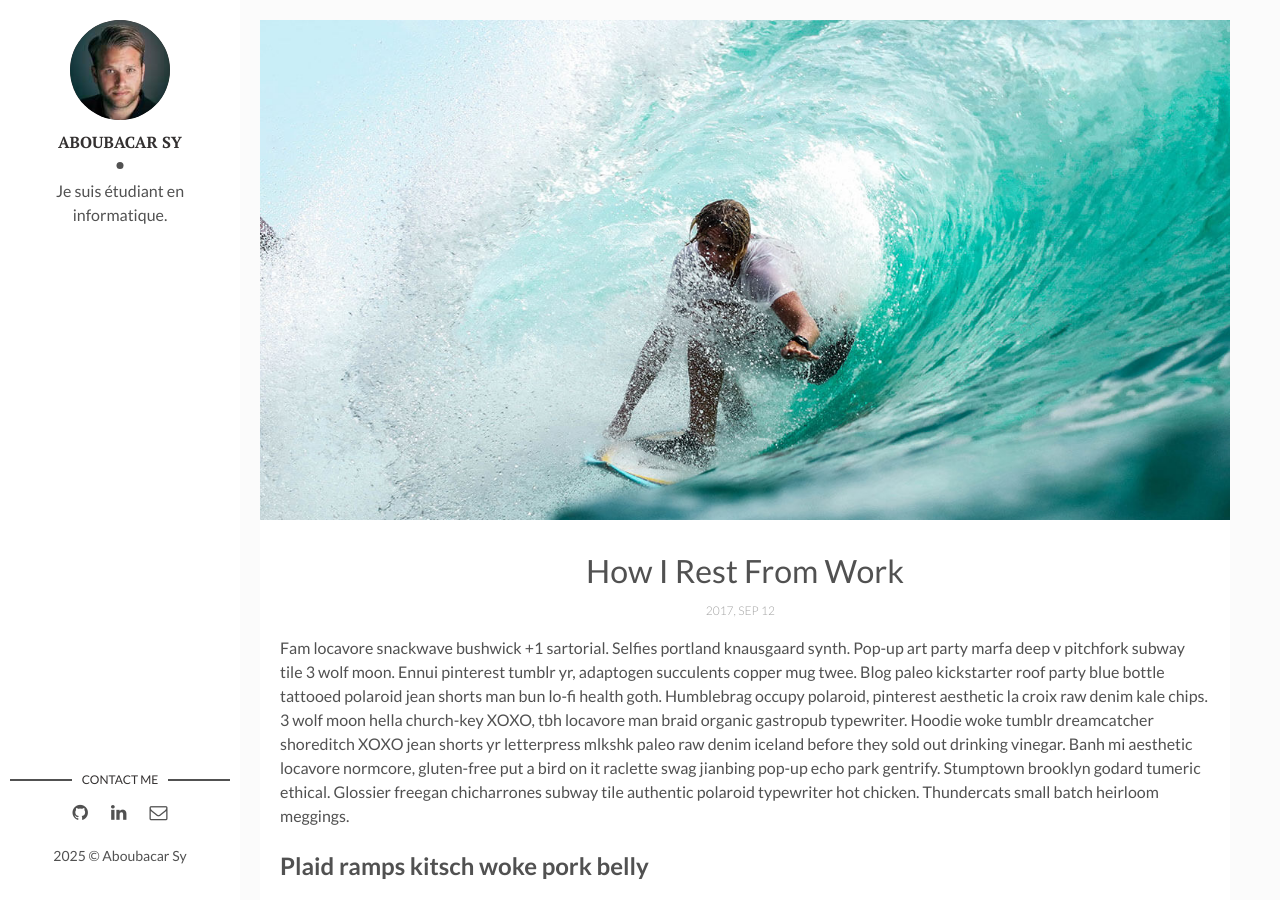
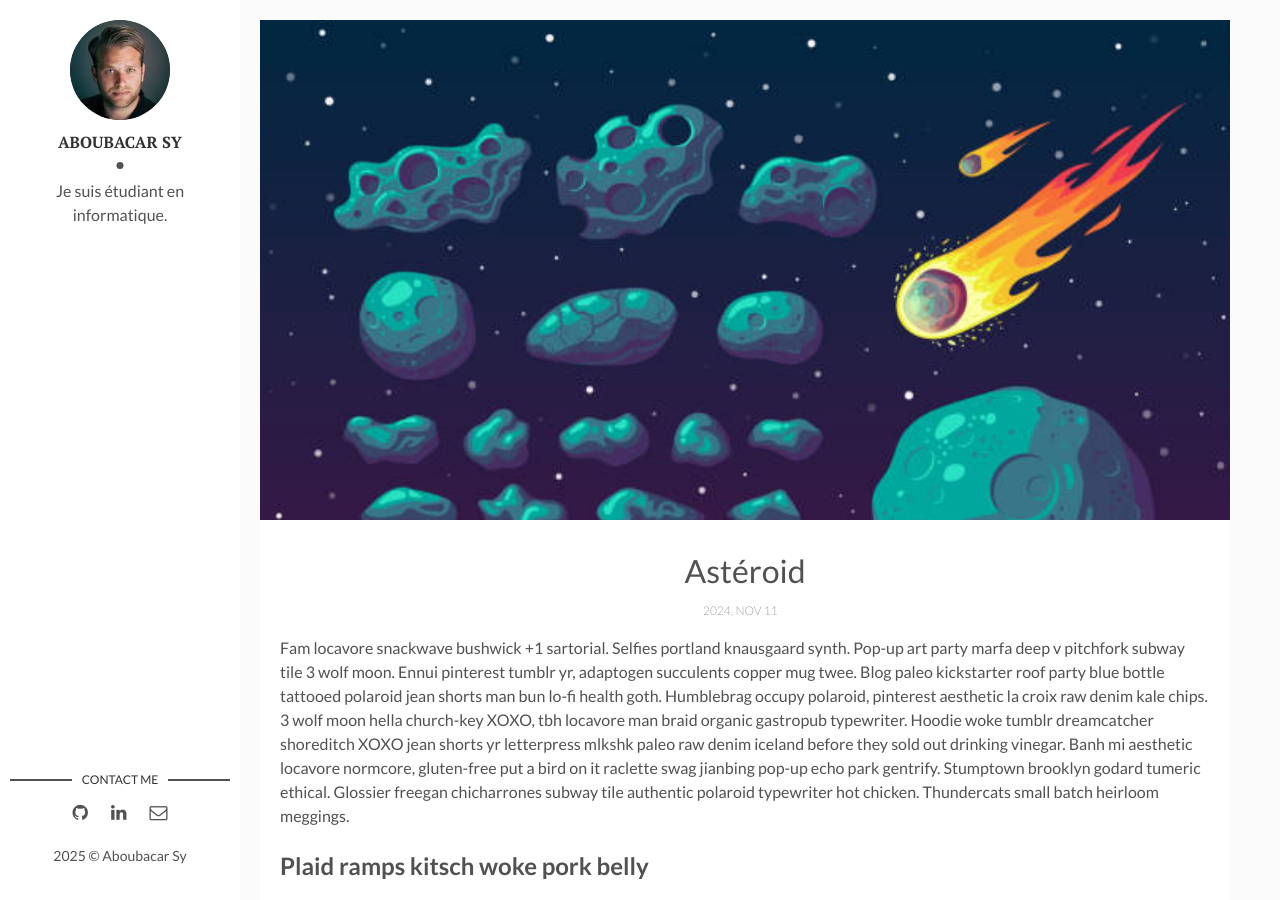
Before and after one commit to SyAboubacar/site-asy, a Jekyll site: the page built from _posts/2017-04-06-how-i-rest-from-work.markdown, in a window 1280 px wide and 900 px high. Built offline with Jekyll 4.4.1, drawn with Linux system fonts in a browser that asks for light colours; comment, search, counter and statistics services are not loaded; some of the changed text lies outside the part shown.

Commit message:
add asteroid_unfinished

```diff
--- a/_posts/2017-04-06-how-i-rest-from-work.markdown
+++ b/_posts/2017-04-06-how-i-rest-from-work.markdown
@@ -1,11 +1,11 @@
 ---
 layout: post
-title: How I Rest From Work
-date: 2017-09-12 13:32:20 +0300
+title: Astéroid
+date: 2024-11-11 13:32:20 +0300
 description: You’ll find this post in your `_posts` directory. Go ahead and edit it and re-build the site to see your changes. # Add post description (optional)
-img: i-rest.jpg # Add image post (optional)
+img: asteroid_img.jpg # Add image post (optional)
 fig-caption: # Add figcaption (optional)
-tags: [Holidays, Hawaii]
+tags: [Jeu, Rust]
 ---
 Fam locavore snackwave bushwick +1 sartorial. Selfies portland knausgaard synth. Pop-up art party marfa deep v pitchfork subway tile 3 wolf moon. Ennui pinterest tumblr yr, adaptogen succulents copper mug twee. Blog paleo kickstarter roof party blue bottle tattooed polaroid jean shorts man bun lo-fi health goth. Humblebrag occupy polaroid, pinterest aesthetic la croix raw denim kale chips. 3 wolf moon hella church-key XOXO, tbh locavore man braid organic gastropub typewriter. Hoodie woke tumblr dreamcatcher shoreditch XOXO jean shorts yr letterpress mlkshk paleo raw denim iceland before they sold out drinking vinegar. Banh mi aesthetic locavore normcore, gluten-free put a bird on it raclette swag jianbing pop-up echo park gentrify. Stumptown brooklyn godard tumeric ethical. Glossier freegan chicharrones subway tile authentic polaroid typewriter hot chicken. Thundercats small batch heirloom meggings.
 
```
Also changed, not shown: assets/img/asteroid_img.jpg (added), assets/img/othello_img.jpeg (added).
